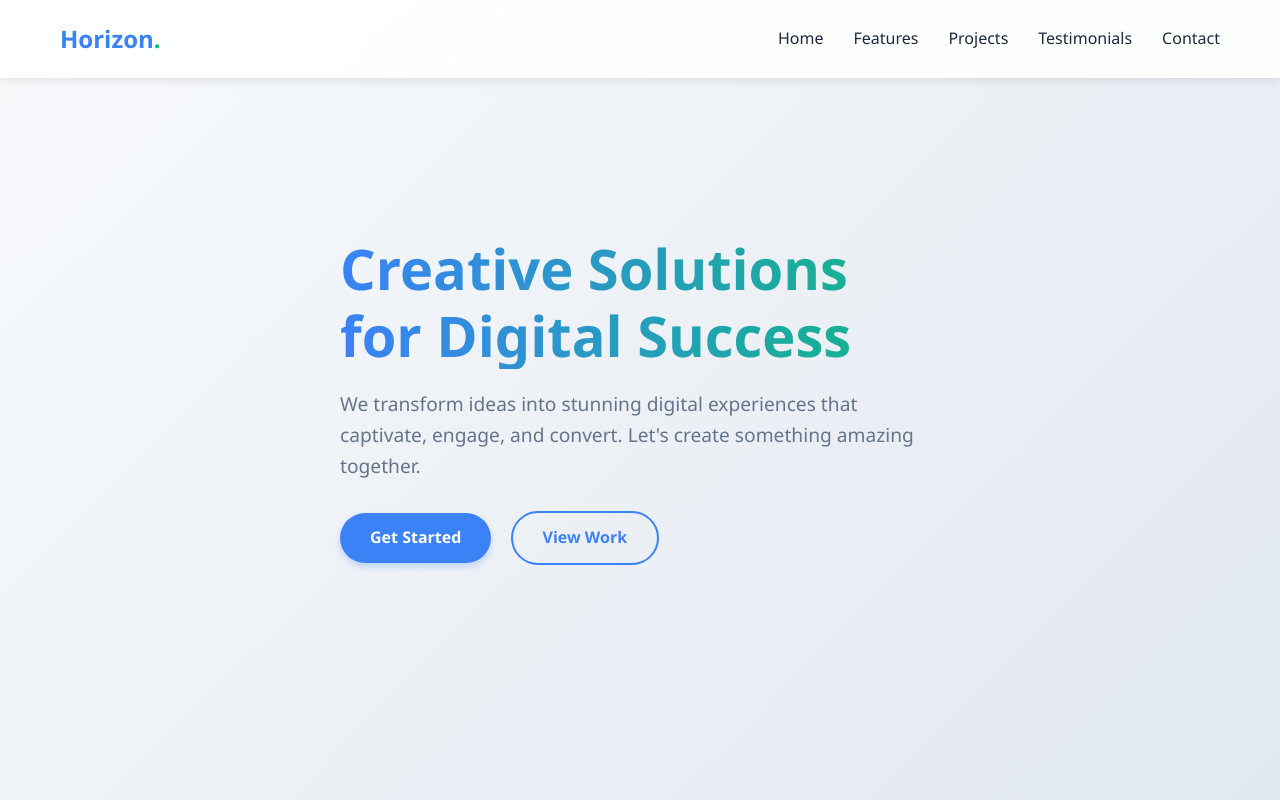
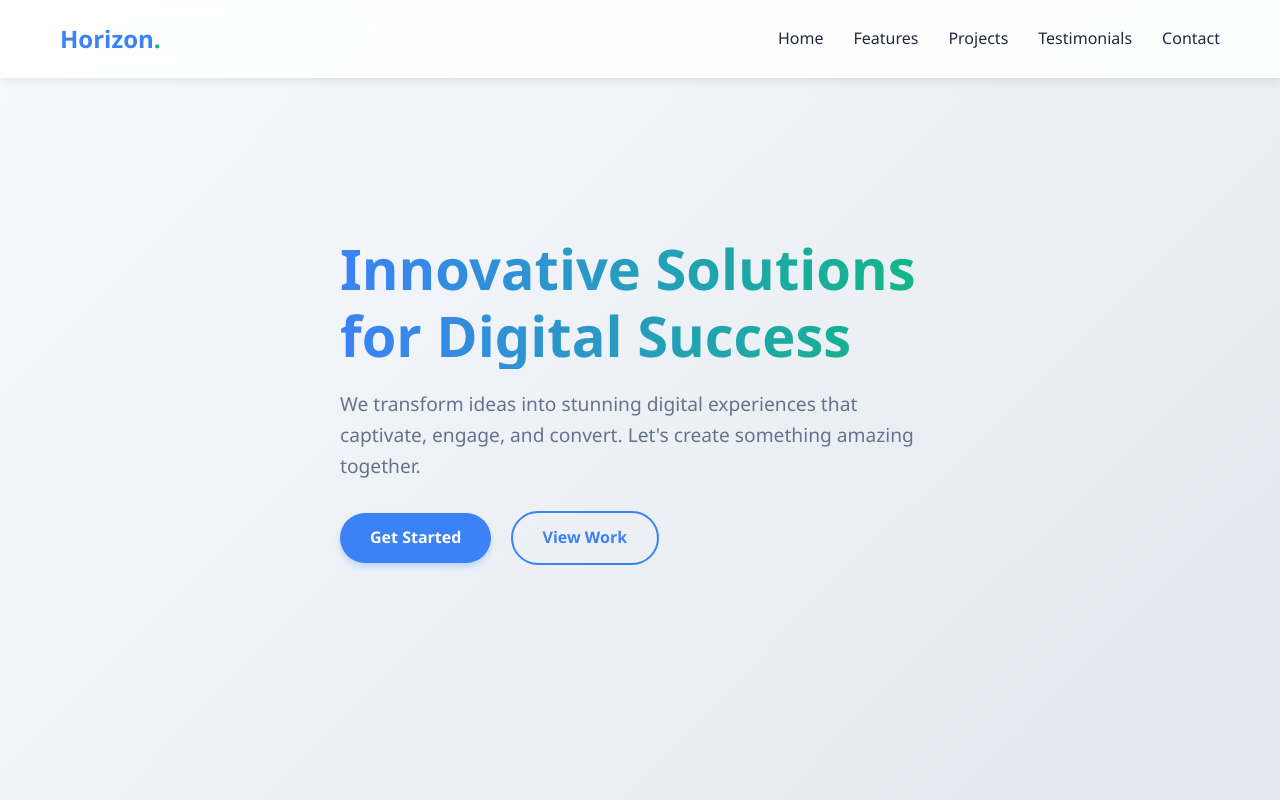
Before and after one commit to Shekar169/AWSdemo, a plain HTML site: page index.html in a window 1280 px wide. Shown: the top 800 px of the page. Drawn offline with Linux system fonts and the light colour scheme.

Commit message:
Update index.html

```diff
--- a/index.html
+++ b/index.html
@@ -743,7 +743,7 @@
     <section id="home" class="hero">
         <div class="container">
             <div class="hero-content animated fadeInUp">
-                <h1>Creative Solutions for Digital Success</h1>
+                <h1>Innovative Solutions for Digital Success</h1>
                 <p>We transform ideas into stunning digital experiences that captivate, engage, and convert. Let's create something amazing together.</p>
                 <div class="hero-buttons">
                     <a href="#contact" class="btn">Get Started</a>
```
